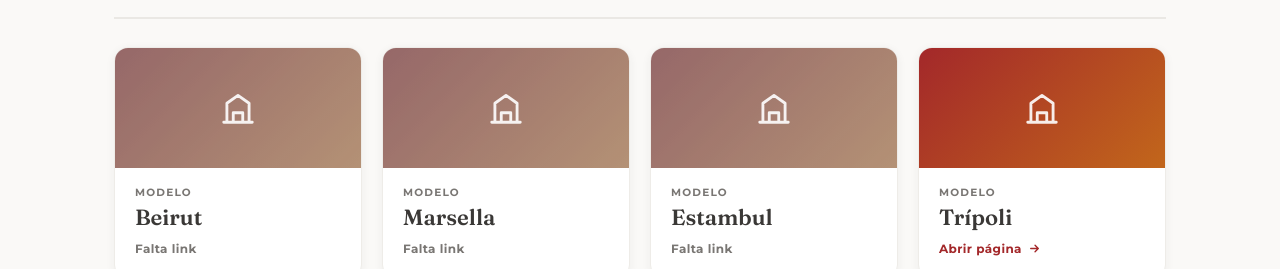
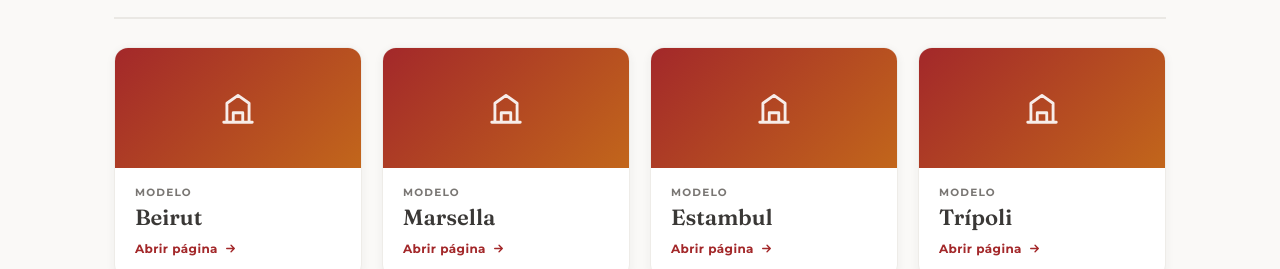
Before and after one commit to CASASCASTDIM/casas, a plain HTML site: page index.html in a window 1280 px wide. Shown: the part 553-822 px from the top of the page. Drawn offline with Linux system fonts and the light colour scheme.

Commit message:
Agregar links Terram Beirut, Marsella, Estambul y desarrollo completo Sotavento

```diff
--- a/index.html
+++ b/index.html
@@ -438,9 +438,9 @@ const DATA = [
     cls: "terram",
     logo: "assets/logos/terram.png",
     items: [
-      { modelo: "Beirut",   nombre: "Terram Beirut",   href: "" },
-      { modelo: "Marsella", nombre: "Terram Marsella", href: "" },
-      { modelo: "Estambul", nombre: "Terram Estambul", href: "" },
+      { modelo: "Beirut",   nombre: "Terram Beirut",   href: "https://landea.com.mx/Terram-Beirut/" },
+      { modelo: "Marsella", nombre: "Terram Marsella", href: "https://landea.com.mx/Terram-Marsella/" },
+      { modelo: "Estambul", nombre: "Terram Estambul", href: "https://landea.com.mx/Terram-Estambul/" },
       { modelo: "Trípoli",  nombre: "Terram Trípoli",  href: "https://landea.com.mx/Terram-Tripoli/" },
       { modelo: "Terrenos", nombre: "Terram Terrenos", href: "", label: "Terreno" },
     ]
@@ -451,6 +451,7 @@ const DATA = [
     cls: "sotavento-dev",
     logo: "assets/logos/sotavento.png",
     items: [
+      { modelo: "Desarrollo completo",  nombre: "Sotavento",                      href: "https://landea.com.mx/SOTAVENTO/", label: "Ver todo" },
       { modelo: "Fragata",              nombre: "Sotavento Fragata",              href: "https://landea.com.mx/SOTAVENTO/Fragata/" },
       { modelo: "Bita",                 nombre: "Sotavento Bita",                 href: "https://landea.com.mx/SOTAVENTO/Bita/" },
       { modelo: "Estambul",             nombre: "Sotavento Estambul",             href: "" },
```
